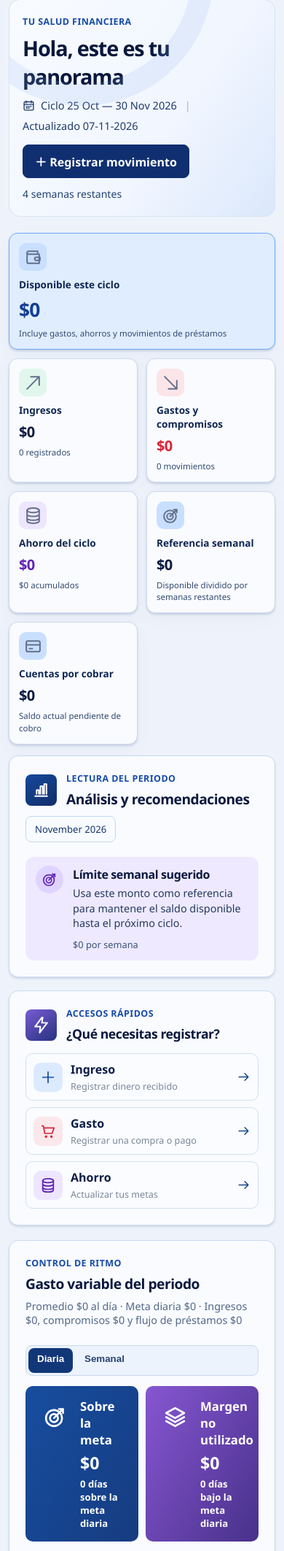
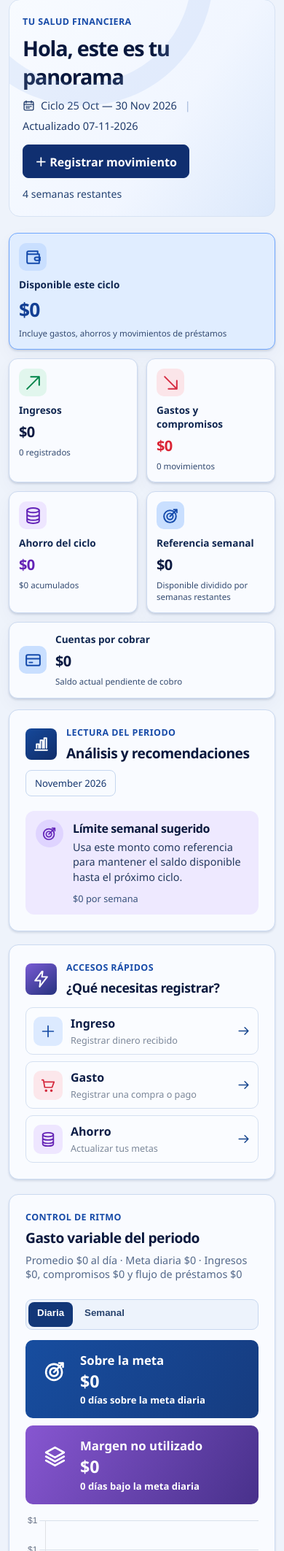
Before and after one commit to dani14alexander-droid/Finanzas, a Flask app: page / in a window 390 px wide. Shown: the part 123-2248 px from the top of the page at 73% size. Run offline with Flask 3, Linux system fonts and the light colour scheme; some libraries are stand-ins or nearby versions.

Commit message:
Fix mobile financial dashboard cards

```diff
--- a/static/styles.css
+++ b/static/styles.css
@@ -2377,6 +2377,7 @@
 .goal-track { background: #e2eaf8; }
 .goal-track i { background: #245cc6; }
 .variable-stock-card { border: 0; border-radius: 10px; min-height: 98px; overflow: hidden; padding: 16px 19px; position: relative; }
+.variable-stock-card strong { line-height: 1.15; min-width: 0; overflow-wrap: anywhere; }
 .variable-stock-card.upperstock { background: linear-gradient(120deg, #174d9f, #163c80); }
 .variable-stock-card.understock { background: linear-gradient(120deg, #8756d1, #48318b); }
 .variable-stock-card:has(.stock-icon) { padding-left: 75px; }
@@ -2411,6 +2412,10 @@
 .metric-icon-income { background: #e1f6ed; color: #00844a; }
 .metric-icon-expense { background: #fbe5e9; color: #d62c42; }
 .metric-icon-saving { background: #eee6ff; color: #6324b8; }
+.metric-card .metric-icon-balance, .metric-card .metric-icon-weekly { color: #154bac; }
+.metric-card .metric-icon-income { color: #00844a; }
+.metric-card .metric-icon-expense { color: #d62c42; }
+.metric-card .metric-icon-saving { color: #6324b8; }
 .insights-panel, .quick-panel, .finance-spending-panel, .finance-activity > .panel { background: #f9fbff; border-radius: 13px; box-shadow: 0 2px 3px rgba(22, 51, 101, .14); }
 .section-title { align-items: center; display: flex; gap: 13px; min-width: 0; }
 .section-icon { background: linear-gradient(145deg, #16499b, #102d69); border-radius: 8px; color: #fff; height: 43px; padding: 9px; width: 43px; }
@@ -2465,6 +2470,14 @@
   .finance-hero h1 { font-size: 1.8rem; }
   .hero-actions { align-items: flex-start; justify-items: start; }
   .finance-metrics { grid-template-columns: repeat(2, minmax(0, 1fr)); }
+  .finance-metrics > .metric-card:last-child:nth-child(even) {
+    align-items: center;
+    column-gap: 12px;
+    display: grid;
+    grid-column: 1 / -1;
+    grid-template-columns: 38px minmax(0, 1fr);
+  }
+  .finance-metrics > .metric-card:last-child:nth-child(even) .metric-icon { grid-row: 1 / span 3; margin: 0; }
   .receivables-stats { grid-template-columns: repeat(2, minmax(0, 1fr)); }
   .metric-balance { grid-column: 1 / -1; }
   .metric-card { padding: 13px; }
@@ -2474,3 +2487,8 @@
   .quick-panel h2 { font-size: 1.1rem; }
   .finance-activity .panel-header { align-items: center; flex-direction: row; }
 }
+
+@media (max-width: 540px) {
+  .variable-expenses-stats { grid-template-columns: minmax(0, 1fr); }
+  .variable-stock-card { min-height: 0; }
+}
--- a/templates/index.html
+++ b/templates/index.html
@@ -6,7 +6,7 @@
     <meta name="theme-color" content="#0a193b">
     <title>Finanzas · Panel</title>
     <link rel="manifest" href="{{ url_for('static', filename='manifest.json') }}">
-    <link rel="stylesheet" href="{{ url_for('static', filename='styles.css', v='20261107-6') }}">
+    <link rel="stylesheet" href="{{ url_for('static', filename='styles.css', v='20261107-7') }}">
   </head>
   <body class="finance-dashboard">
     {% include "_navigation.html" %}
--- a/templates/resumen.html
+++ b/templates/resumen.html
@@ -5,7 +5,7 @@
     <meta name="viewport" content="width=device-width, initial-scale=1">
     <title>Resumen</title>
     <link rel="manifest" href="{{ url_for('static', filename='manifest.json') }}">
-    <link rel="stylesheet" href="{{ url_for('static', filename='styles.css', v='20261107-6') }}">
+    <link rel="stylesheet" href="{{ url_for('static', filename='styles.css', v='20261107-7') }}">
   </head>
   <body>
     {% include "_navigation.html" %}
```
